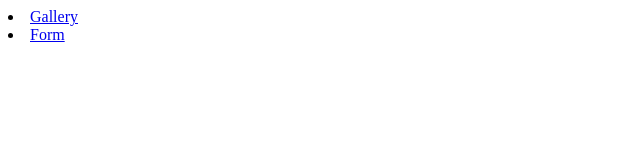
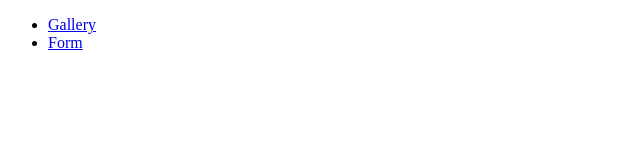
Before and after one commit to TOR10S/goit-js-hw-09, a plain HTML site: page index.html in a window 1280 px wide. Shown: the whole page, without its empty margins (0-640 px from the left). Drawn offline with Linux system fonts and the light colour scheme.

Commit message:
Deploying to gh-pages from @ TOR10S/goit-js-hw-09@1036cef4e1fcbf8ec84de6038dcd39dfa357f260 🚀

```diff
--- a/index.html
+++ b/index.html
@@ -7,13 +7,20 @@
     <title>Vanilla App Template</title>
   </head>
   <body>
-    <li class="nav-item">
-      <a href="./1-gallery.html" class="nav-link">Gallery</a>
-    </li>
+    <header class="header">
+  <nav class="nav">
+    <ul class="nav-list">
+      <li class="nav-item">
+        <a href="../1-gallery.html" class="nav-link">Gallery</a>
+      </li>
 
-    <li class="nav-item">
-      <a href="./2-form.html" class="nav-link">Form</a>
-    </li>
+      <li class="nav-item">
+        <a href="../2-form.html" class="nav-link">Form</a>
+      </li>
+    </ul>
+  </nav>
+</header>
+
 
 
   </body>
```
